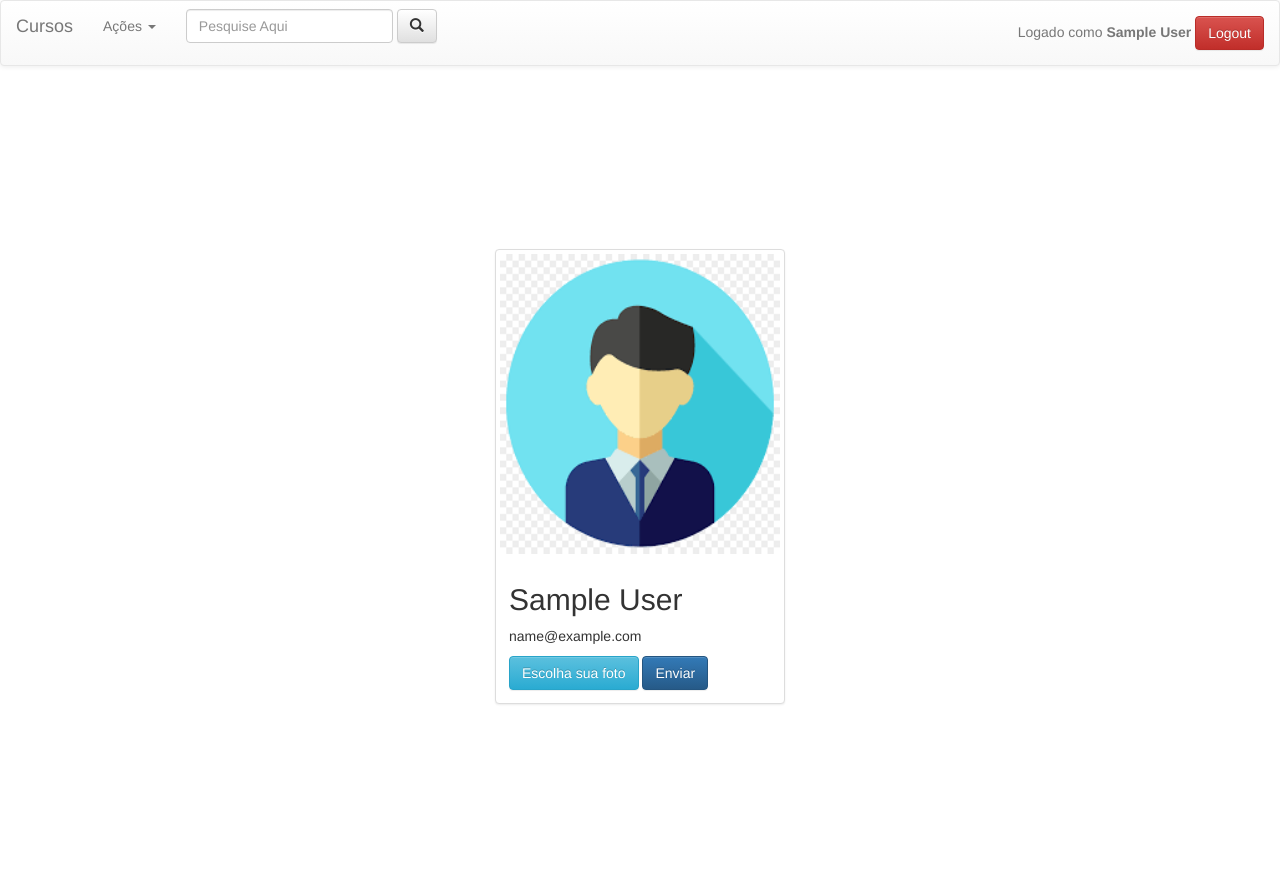
After one commit to CesarBasso/Projeto-Cursos, a PHP site: page /usuario.php in a window 1280 px wide. The commit adds this page. Run offline with PHP 8.4, Linux system fonts and the light colour scheme; the visitor is signed in with stand-in values (Sample User, id 1).

Commit message:
criado campo usuario e sessão

```diff
--- a/inc/header.php
+++ b/inc/header.php
@@ -1,22 +1,25 @@
 <?php
-    $usuario = [
-        "Nome" => "Cesar",
-        "Email" => "teste@teste.com",
-        "Senha" => "123456",
-        "NivelAcesso" => mt_rand(0, 1)
-    ];
+    session_start();
+    $nomeLogado = $_SESSION["nome"];
+    $emailLogado = $_SESSION["email"];
+    $nivelAcesso = $_SESSION["nivelAcesso"];
+    // verificando se a sessão logado está definida
+    if (!isset($_SESSION["logado"])) {
+        // redirecionando o usuário para o login
+        header("Location: login.php");
+    }
 ?>
 
 <header>
     <nav class="navbar navbar-default">
         <div class="container-fluid">
             <div class="navbar-header">
-            <a class="navbar-brand" href="#">
+            <a class="navbar-brand" href="index.php">
                 <span>Cursos</span>
             </a>
             </div>
             <div class="collapse navbar-collapse" id="bs-example-navbar-collapse-1">
-                <?php if ($usuario["NivelAcesso"] == 1) : ?>
+                <?php if ($nivelAcesso == 1) : ?>
                     <ul class="nav navbar-nav">
                         <li class="dropdown">
                         <a href="#" class="dropdown-toggle" data-toggle="dropdown" role="button" aria-haspopup="true" aria-expanded="false">Ações <span class="caret"></span></a>
@@ -36,8 +39,9 @@
                 <p class="navbar-text navbar-right">
                     Logado como
                     <strong>
-                        <a href="#" class="navbar-link"><?php echo $usuario["Nome"]; ?></a>
+                        <a href="usuario.php" class="navbar-link"><?php echo $nomeLogado; ?></a>
                     </strong>
+                    <a href="inc/logout.php" class="btn btn-danger">Logout</a>
                 </p>
             </div>
         </div>
--- a/req/funcoesLogin.php
+++ b/req/funcoesLogin.php
@@ -21,7 +21,7 @@
 
     function logarUsuario($email, $senha) {
         global $nomeArquivo;
-        $logado = false;
+        $nomeLogado = "";
         //pegando o conteudo do arquivo usuarios.json
         $usuariosJson = file_get_contents($nomeArquivo);
         // transformando o json em array associativo
@@ -30,10 +30,10 @@
         foreach($arrayUsuarios["usuarios"] as $chave => $valor) {
             // verificando se o email digitado é igual ao email do json
             if ($valor["email"] == $email && password_verify($senha, $valor["senha"])) {
-                $logado = true;
+                $nomeLogado = $valor["nome"];
                 break;
             }
         }
-        return $logado;
+        return $nomeLogado;
     }
 ?>
--- /dev/null
+++ b/usuario.php
@@ -0,0 +1,46 @@
+<?php
+    include "inc/head.php";
+    include "inc/header.php";
+    // verificando se o arquivo foi enviado
+    if ($_FILES) {
+        // verificando se não teve erro de upload
+        if ($_FILES["arquivo"]["error"] == UPLOAD_ERR_OK) {
+            // pegando o nome real do arquivo
+            $nomeArquivo = $_FILES["arquivo"]["name"];
+            // pegando o nome temporario do arquivo
+            $nomeTemp = $_FILES["arquivo"]["tmp_name"];
+            // pegando o caminho ate a pasta raiz
+            $pastaRaiz = dirname(__FILE__);
+            // selecionando a pasta para qual o arquvio sera enviado
+            $pastaDesejada = "\assets\img\\";
+            // selecionando o caminho completo para ser utilizado na função move_uploaded_file
+            $caminhoCompleto = $pastaRaiz . $pastaDesejada . "avatar.jpg";
+            //movendo o arquivo com a funcao move_uploaded_file
+            move_uploaded_file($nomeTemp, $caminhoCompleto);
+        }
+    }
+
+?>
+    <div class="page-center">
+        <div class="col-md-3">
+            <div class="thumbnail">
+                <img src="assets/img/avatar.jpg" alt="Foto de perfil">
+                <div class="caption">
+                    <h2><?php echo $nomeLogado ?></h2>
+                    <p><?php echo $emailLogado ?></p>
+                    <form action="usuario.php" method="post" enctype="multipart/form-data">
+                        <label for="inputArquivo" class="btn btn-info">Escolha sua foto</label>
+                        <input type="file" name="arquivo" class="hidden" id="inputArquivo">
+                        <button type="submit" class="btn btn-primary">Enviar</button>
+                    </form>
+                </div>
+            </div>
+        </div>
+    </div>
+
+
+
+
+<?php
+    include "inc/footer.php";
+?>
```
Also changed, not shown: inc/logout.php (added, +8 -0 lines), login.php (+13 -2 lines), assets/img/avatar.jpg (added), assets/img/download.png (added).
